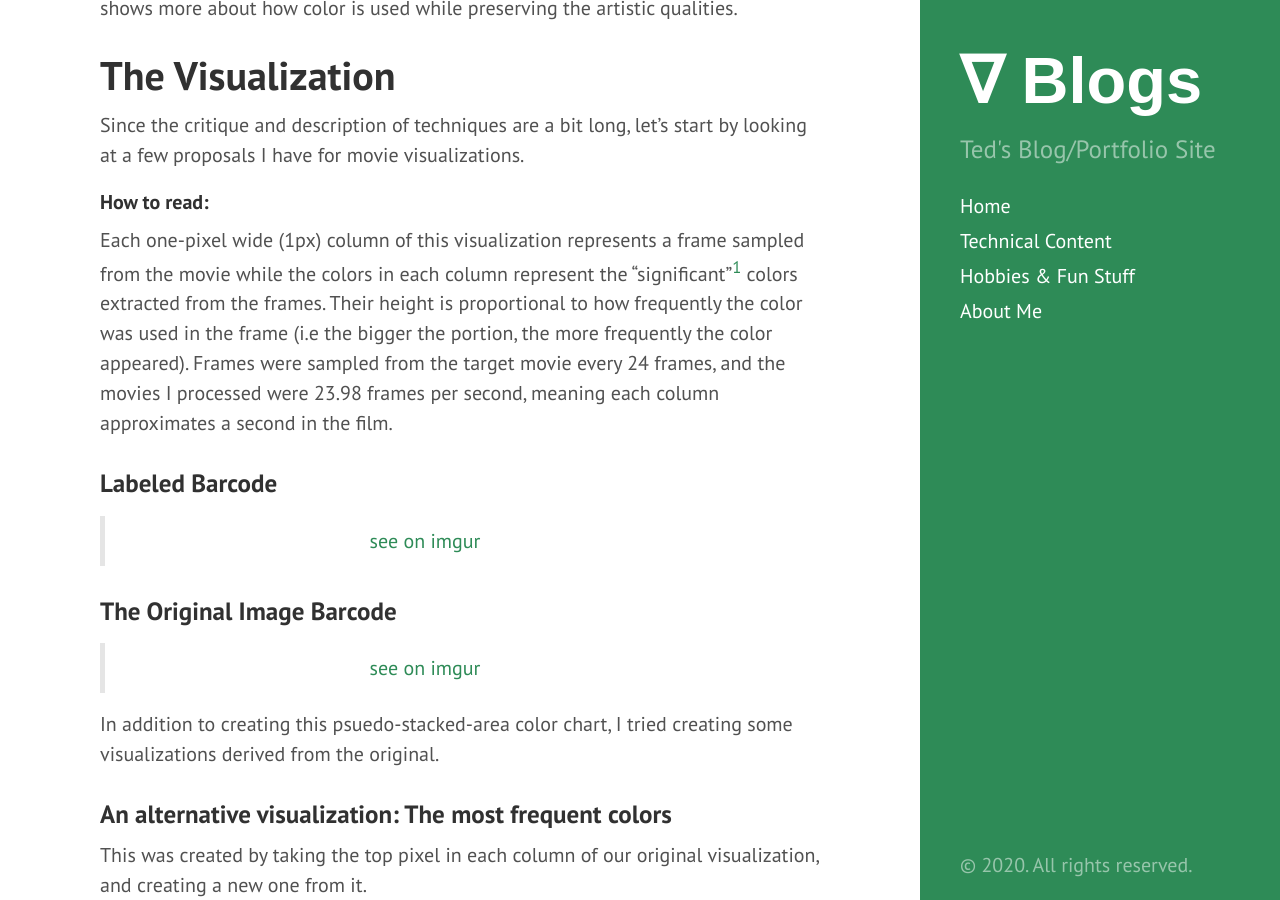
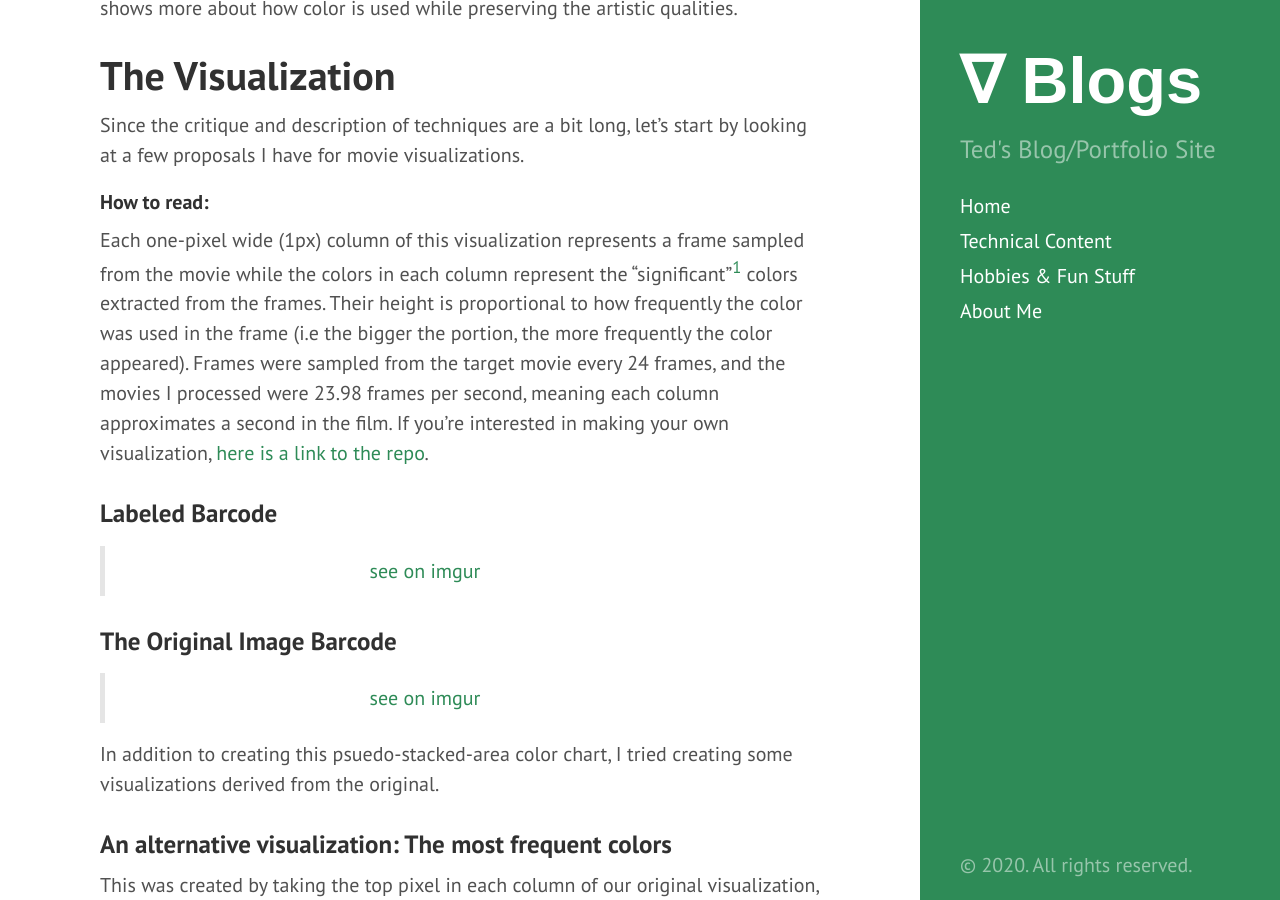
Before and after one commit to tedkim97/tedkim97.github.io, a Jekyll site: the page built from _posts/2020-06-12-movie_vis_presentable.md, in a window 1280 px wide and 900 px high, scrolled down 1004 px. Built offline with Jekyll 4.4.1, drawn with Linux system fonts in a browser that asks for light colours; a script that is not in the unit is left out.

Commit message:
better linking

```diff
--- a/_posts/2020-06-12-movie_vis_presentable.md
+++ b/_posts/2020-06-12-movie_vis_presentable.md
@@ -35,7 +35,7 @@ While these barcodes are cool visualizations about the still images (frames) in
 Since the critique and description of techniques are a bit long, let's start by looking at a few proposals I have for movie visualizations.
 
 ##### How to read:
-Each one-pixel wide (1px) column of this visualization represents a frame sampled from the movie while the colors in each column represent the "significant"[^1] colors extracted from the frames. Their height is proportional to how frequently the color was used in the frame (i.e the bigger the portion, the more frequently the color appeared). Frames were sampled from the target movie every 24 frames, and the movies I processed were 23.98 frames per second, meaning each column approximates a second in the film.
+Each one-pixel wide (1px) column of this visualization represents a frame sampled from the movie while the colors in each column represent the "significant"[^1] colors extracted from the frames. Their height is proportional to how frequently the color was used in the frame (i.e the bigger the portion, the more frequently the color appeared). Frames were sampled from the target movie every 24 frames, and the movies I processed were 23.98 frames per second, meaning each column approximates a second in the film. If you're interested in making your own visualization, [here is a link to the repo](https://github.com/tedkim97/movie_visualizations).
 
 [^1]: "Significant" as in colors extracted from a clustering algorithm.
 
```
